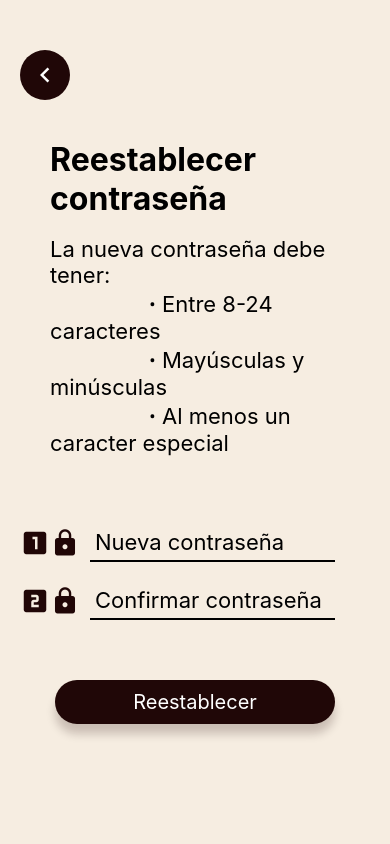
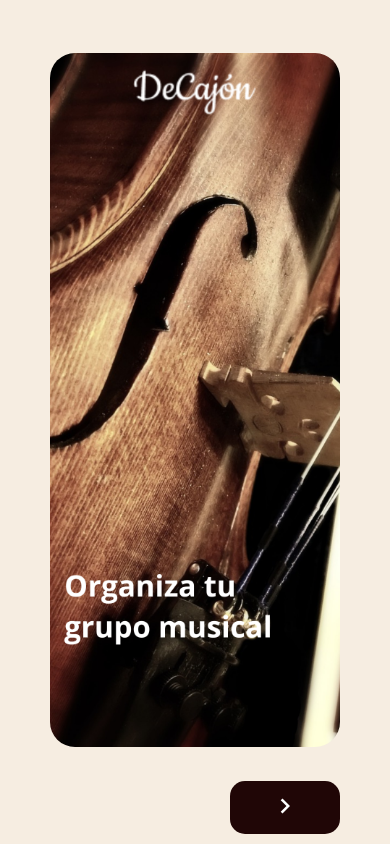
Before and after one commit to MBlml/decajonapp, a React Native app: screen / in a window 390 px wide. Built offline with nearby package versions, Linux system fonts and the light colour scheme.

Commit message:
Adapted screens

```diff
--- a/index.js
+++ b/index.js
@@ -7,7 +7,7 @@ import {name as appName} from './app.json';
 //import App from './src/App';
 
 // Controlador provisional
-import App from './src/screens/resetPassword2';
+import App from './src/screens/preview';
 
 
 AppRegistry.registerComponent(appName, () => App);
--- a/package.json
+++ b/package.json
@@ -10,6 +10,8 @@
     "test": "jest"
   },
   "dependencies": {
+    "@react-navigation/native": "^7.0.14",
+    "@react-navigation/stack": "^7.1.1",
     "react": "18.3.1",
     "react-native": "0.76.6",
     "react-native-vector-icons": "^10.2.0"
--- a/src/screens/preview.js
+++ b/src/screens/preview.js
@@ -1,13 +1,15 @@
 import React, { useState } from 'react';
 import { StyleSheet, Text, View, Image, TouchableOpacity, Animated } from 'react-native';
 import Icon from 'react-native-vector-icons/MaterialIcons';
-import { useNavigation } from '@react-navigation/native';
+
+//import { useNavigation } from '@react-navigation/native';
 
 const Preview = () => {
-  const [currentImage, setCurrentImage] = useState(require('./assets/violin.png')); // Imagen inicial
+  const [currentImage, setCurrentImage] = useState(require('../images/violin.png')); // Imagen inicial
   const [fadeAnim] = useState(new Animated.Value(1)); // Valor de opacidad inicial
   const [isButtonPressed, setIsButtonPressed] = useState(false); // Estado del botón
-  const navigation = useNavigation(); // Navegación
+
+  //const navigation = useNavigation(); // Navegación
 
   const handleNext = () => {
     // Animación de fade out
@@ -17,8 +19,8 @@ const Preview = () => {
       useNativeDriver: true,
     }).start(() => {
       // Cambiar imagen o navegar después de la animación
-      if (currentImage === require('./assets/violin.png')) {
-        setCurrentImage(require('./assets/micro.png')); // Cambiar a la segunda imagen
+      if (currentImage === require('../images/violin.png')) {
+        setCurrentImage(require('../images/micro.png')); // Cambiar a la segunda imagen
         fadeAnim.setValue(1); // Reiniciar opacidad
       } else {
         navigation.navigate('Login'); // Navegar a la pantalla de Login
```
Also changed, not shown: 2 other files (tests, documents, lock files or other folders).
